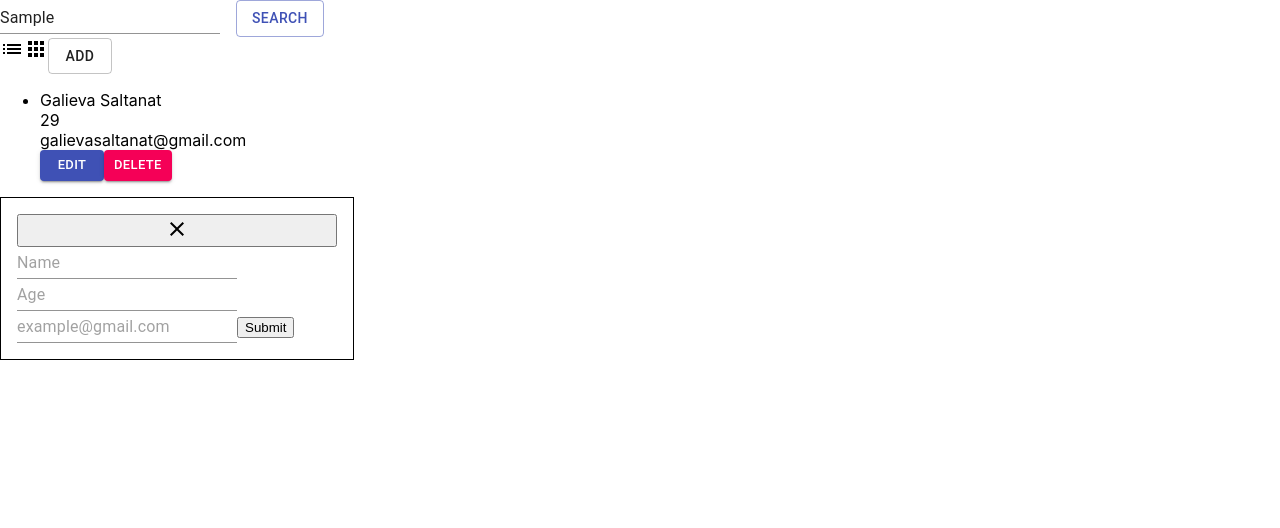
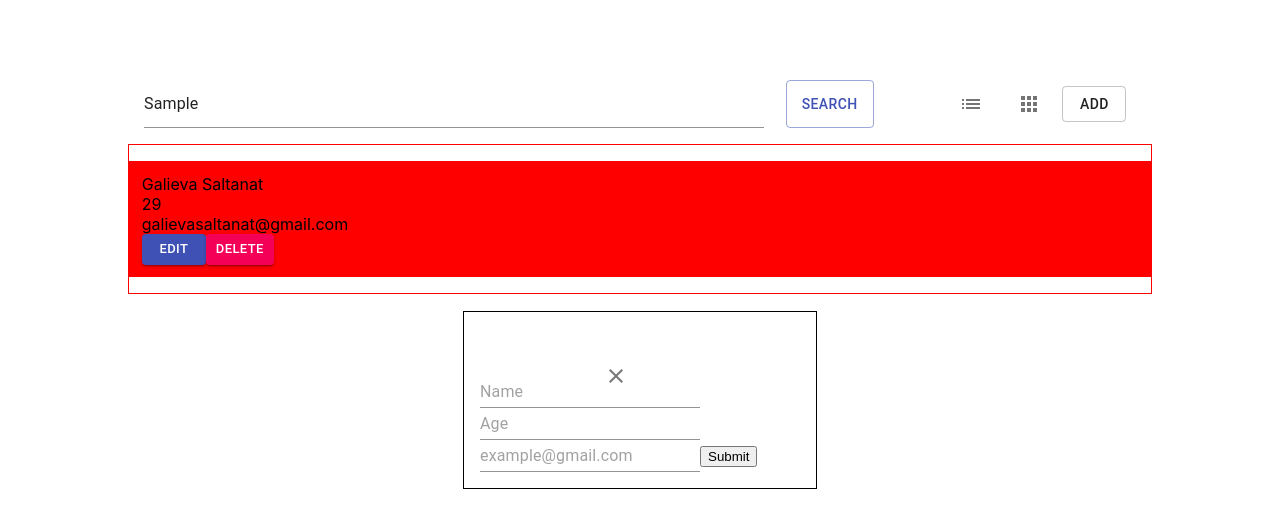
Before and after one commit to Salta9able/Contact-list-in-ReactJS, a React (Create React App) app: page / in a window 1280 px wide. Both pictures are taken after typing "Sample" into the empty fields and a click on the button "ADD". Shown: the top 528 px of the page. Built offline with nearby package versions, Linux system fonts and the light colour scheme.

Commit message:
styling is not done yet

```diff
--- a/src/App.js
+++ b/src/App.js
@@ -4,6 +4,8 @@ import Logic from './components/Logic'
 import User from './components/User'
 import Modal from './components/Modal'
 import { v4 as uuidv4 } from 'uuid'
+
+import './index.css'
 
 function App() {
   const [text,setText] = React.useState('')
@@ -49,7 +51,7 @@ function App() {
         <Logic showModal={showModal}/>
       </header>
       <main className="container">
-        <ul className='userList'>
+        <ul className='userListGrid'>
           {
             usersList.map((item, index) => <User key={`${index}_${item.email}`} index={index} user={item} handleDelete={handleDelete} handleEdit={handleEdit} />)
           }
--- a/src/components/Logic.jsx
+++ b/src/components/Logic.jsx
@@ -1,15 +1,18 @@
 import React from 'react'
 import { Button } from '@material-ui/core'
+import IconButton from '@material-ui/core/IconButton';
+
 
 import ListIcon from '@material-ui/icons/List';
 import AppsIcon from '@material-ui/icons/Apps';
 
 const Logic = React.memo(({showModal}) => {
     return (
-        <div>
-            <ListIcon />
-            <AppsIcon />
-            <Button onClick={() => showModal()} variant="outlined">Add</Button>
+        <div className="logic">
+            <IconButton className="logicBtn"><ListIcon /></IconButton>
+            <IconButton className="logicBtn"><AppsIcon /></IconButton>
+
+            <Button onClick={() => showModal()} variant="outlined" color="warning" className="logicBtn">Add</Button>
         </div>
     )
 })
--- a/src/components/Modal.jsx
+++ b/src/components/Modal.jsx
@@ -1,9 +1,8 @@
 import React from 'react'
 import Input from '@material-ui/core/Input'
 import CloseIcon from '@material-ui/icons/Close';
+import IconButton from '@material-ui/core/IconButton';
 import { v4 as uuidv4 } from 'uuid'
-
-import './style.css'
 
 const Modal = React.forwardRef(({setUsersList, usersList, userInfo, setUserInfo, closeModal}, ref) => {
     const handleChange = (e) => {
@@ -26,9 +25,10 @@ const Modal = React.forwardRef(({setUsersList, usersList, userInfo, setUserInfo,
 
     return (
         <div ref={ref} className="modal">
-            <button className="close_btn" onClick={() => closeModal()}>
+            <IconButton className="close_btn" onClick={() => closeModal()}>
                 <CloseIcon />
-            </button>
+            </IconButton>
+
             <form>
                 <Input type="text" name="name" placeholder="Name" value={userInfo.name} onChange={handleChange}/>
                 <Input type="text" name="age" placeholder="Age" value={userInfo.age} onChange={handleChange}/>
--- a/src/components/Search.jsx
+++ b/src/components/Search.jsx
@@ -1,7 +1,7 @@
 import React from 'react'
 import {Button} from '@material-ui/core'
 import Input from '@material-ui/core/Input';
-import './style.css'
+
 
 
 
--- a/src/components/style.css
+++ /dev/null
@@ -1,11 +0,0 @@
-.inputCustom {
-   margin-right: 1em;
-}
-
-.modal {
-    width: 20em;
-    border: 1px solid black;
-    display: flex;
-    flex-direction: column;
-    padding: 1em;
-}
--- a/src/index.css
+++ b/src/index.css
@@ -12,6 +12,70 @@ code {
     monospace;
 }
 
-.addBtn {
-  color: green;
+/*app*/
+.App {
+  width: 80%;
+  margin: 2em auto;
+  padding: 2em;
 }
+
+
+/*header */
+header {
+  display: flex;
+  justify-content: space-between;
+  padding: 1em;
+  gap: 4em;
+}
+
+.logic {
+  width: 20%;
+  display: flex;
+  align-items: center;
+  justify-content: space-evenly;
+}
+
+.search {
+  flex-grow: 1;
+  display: flex;
+  justify-content: space-between;
+}
+
+.inputCustom {
+  width: 85%;
+}
+
+.modal {
+   width: 20em;
+   border: 1px solid black;
+   display: flex;
+   flex-direction: column;
+   padding: 1em;
+   position: absolute;
+   top: 50%;
+   left: 50%;
+   transform: translate(-50%, -50%);
+}
+.close_btn {
+  position: absolute;
+  right: 1em;
+  top: 1em;
+}
+
+/* container */
+
+.container{
+  border: 1px solid red;
+}
+.userListGrid {
+  list-style: none;
+  padding-left: 0;
+  display: grid;
+  grid-template-columns: repeat(auto-fit, minmax(220px, 1fr));
+  grid-gap: 2em;
+}
+
+.userListGrid .userItem {
+  background: red;
+  padding: 0.8em;
+}
```
Also changed, not shown: guide.txt.
